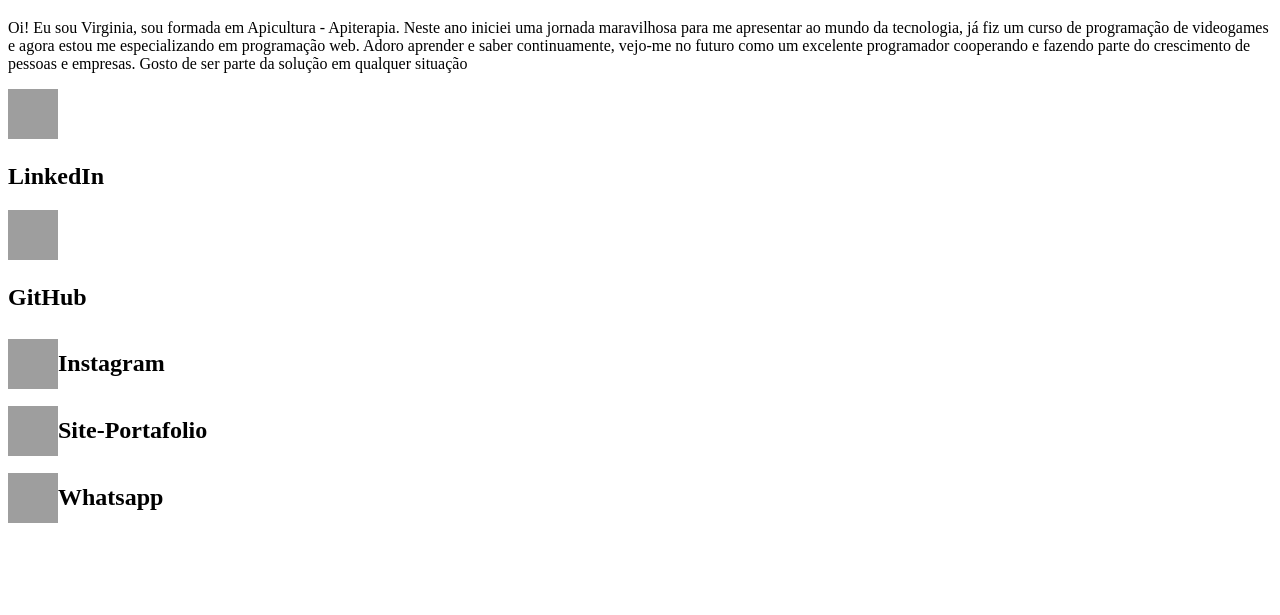
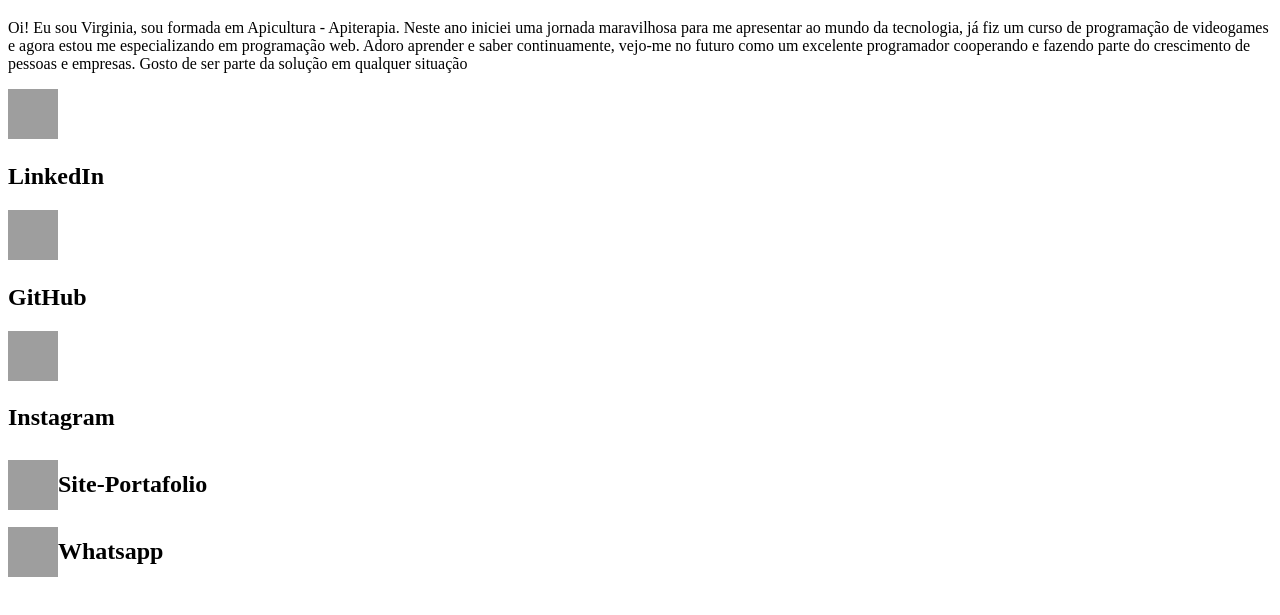
Before and after one commit to TomokoFujimoto/Portafolio, a plain HTML site: page index.html in a window 1280 px wide. Shown: the part 87-702 px from the top of the page. Drawn offline with Linux system fonts and the light colour scheme; grey boxes are pictures that could not be loaded.

Commit message:
Tirei a linea de css do logo de Instagram

```diff
--- a/index.html
+++ b/index.html
@@ -22,7 +22,7 @@
     <img src="https://iconape.com/wp-content/png_logo_vector/github-square.png" width="50" height="50" alt="logo github"/>
     <h2>GitHub</h2>
     </div>
-    <div style="display: flex; align-items: center;">
+    <div>
     <img src="https://cdn.pixabay.com/photo/2016/09/17/07/03/instagram-1675670_960_720.png" width="50" height="50" alt="logo github"/>
     <h2>Instagram</h2>
      </div>
```
